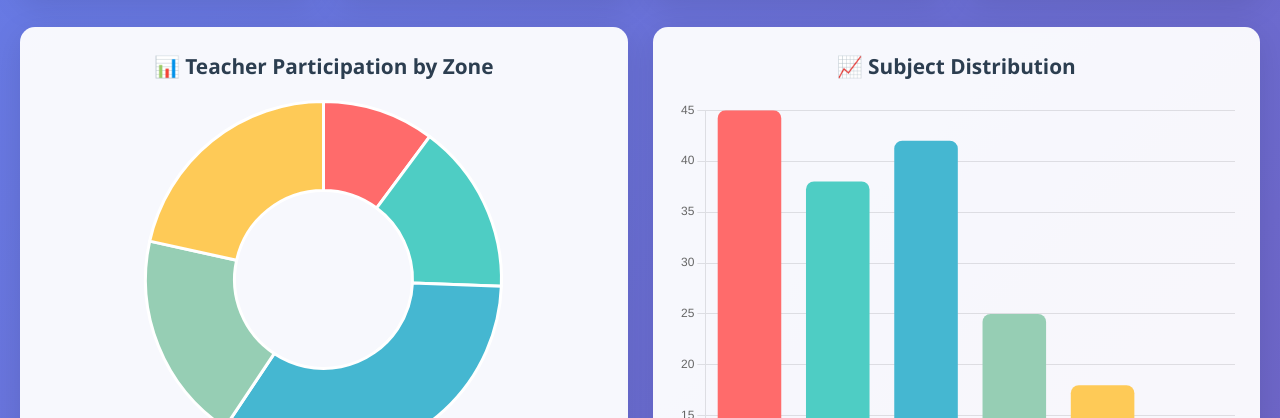
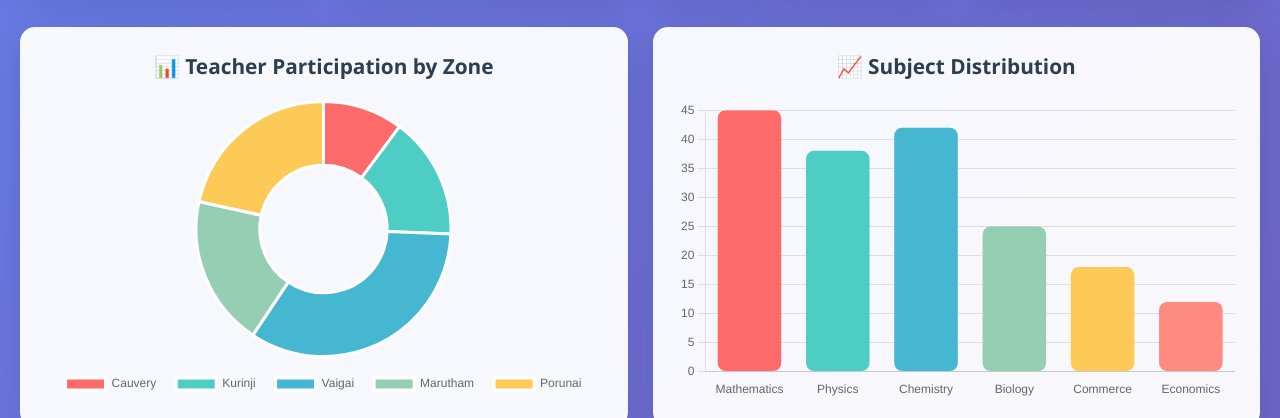
Before and after one commit to kavyas-beep/Manakeni-App---Teacher-FGD-Analytics-Dashboard, a plain HTML site: page index.html in a window 1280 px wide. Shown: the part 382-800 px from the top of the page. Drawn offline with nearby package versions, Linux system fonts and the light colour scheme; animation ran at ten frames a second.

Commit message:
Update index.html

```diff
--- a/index.html
+++ b/index.html
@@ -103,6 +103,15 @@
             padding: 25px;
             box-shadow: 0 8px 32px rgba(0, 0, 0, 0.1);
             transition: transform 0.3s ease;
+            height: 400px;
+            overflow: hidden;
+            position: relative;
+        }
+
+        .chart-wrapper {
+            width: 100%;
+            height: 300px;
+            position: relative;
         }
 
         .chart-container:hover {
@@ -260,6 +269,10 @@
         .interactive-element:hover {
             opacity: 0.8;
         }
+
+        #participationChart, #subjectChart {
+            max-height: 300px;
+        }
     </style>
 </head>
 <body>
@@ -297,11 +310,15 @@
         <div class="dashboard-grid">
             <div class="chart-container">
                 <h3 class="chart-title">📊 Teacher Participation by Zone</h3>
-                <canvas id="participationChart" width="400" height="300"></canvas>
+                <div class="chart-wrapper">
+                    <canvas id="participationChart"></canvas>
+                </div>
             </div>
             <div class="chart-container">
                 <h3 class="chart-title">📈 Subject Distribution</h3>
-                <canvas id="subjectChart" width="400" height="300"></canvas>
+                <div class="chart-wrapper">
+                    <canvas id="subjectChart"></canvas>
+                </div>
             </div>
         </div>
 
@@ -504,7 +521,8 @@
             },
             options: {
                 responsive: true,
-                maintainAspectRatio: false,
+                maintainAspectRatio: true,
+                aspectRatio: 1.5,
                 plugins: {
                     legend: {
                         position: 'bottom',
@@ -549,7 +567,8 @@
             },
             options: {
                 responsive: true,
-                maintainAspectRatio: false,
+                maintainAspectRatio: true,
+                aspectRatio: 1.5,
                 plugins: {
                     legend: {
                         display: false
```
